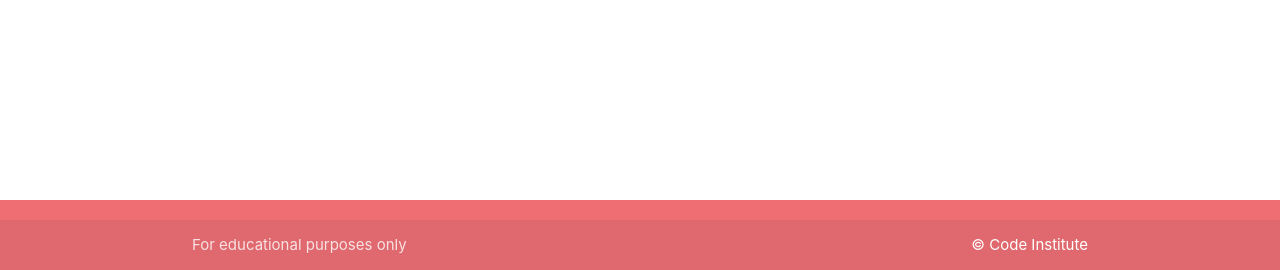
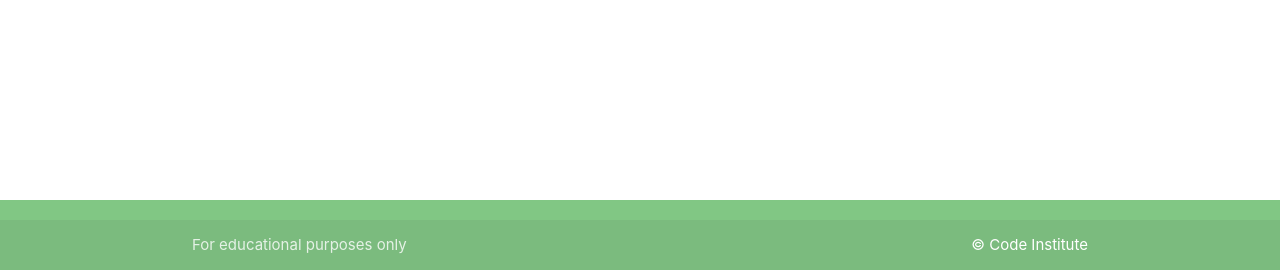
Before and after one commit to siobhanlgorman/task-manager, a Flask app: page / in a window 1280 px wide. Shown: the part 530-800 px from the top of the page. Run offline with Flask 2, Linux system fonts and the light colour scheme.

Commit message:
Change footer colour in base.html

```diff
--- a/taskmanager/templates/base.html
+++ b/taskmanager/templates/base.html
@@ -21,7 +21,7 @@
         <nav class=" light-green darken-1">
             <div class="nav-wrapper">
                 <a href="#!" class="brand-logo">Task Manager</a>
-                <a href="#" data-target="mobile-demo" class="sidenav-trigger"><i class="fas fa-bars">menu</i></a>
+                <a href="#" data-target="mobile-demo" class="sidenav-trigger"><i class="fas fa-bars"></i></a>
                 <ul class="right hide-on-med-and-down">
                     <li><a href="{{ url_for('home') }}}}">Home</a></li>
                     <li><a href="">New Task</a></li>
@@ -47,11 +47,11 @@
 
     </main>
 
-    <footer class="page-footer">
+    <footer class="page-footer green lighten-2">
         <div class="footer-copyright">
           <div class="container">
           For educational purposes only
-          <a class="white-text right text-lighten-4 right" href="https://code.institute.net" target="_blank">&copy; Code Institute</a>
+          <a class="white-text right" href="https://code.institute.net" target="_blank">&copy; Code Institute</a>
           </div>
         </div>
       </footer>
```
